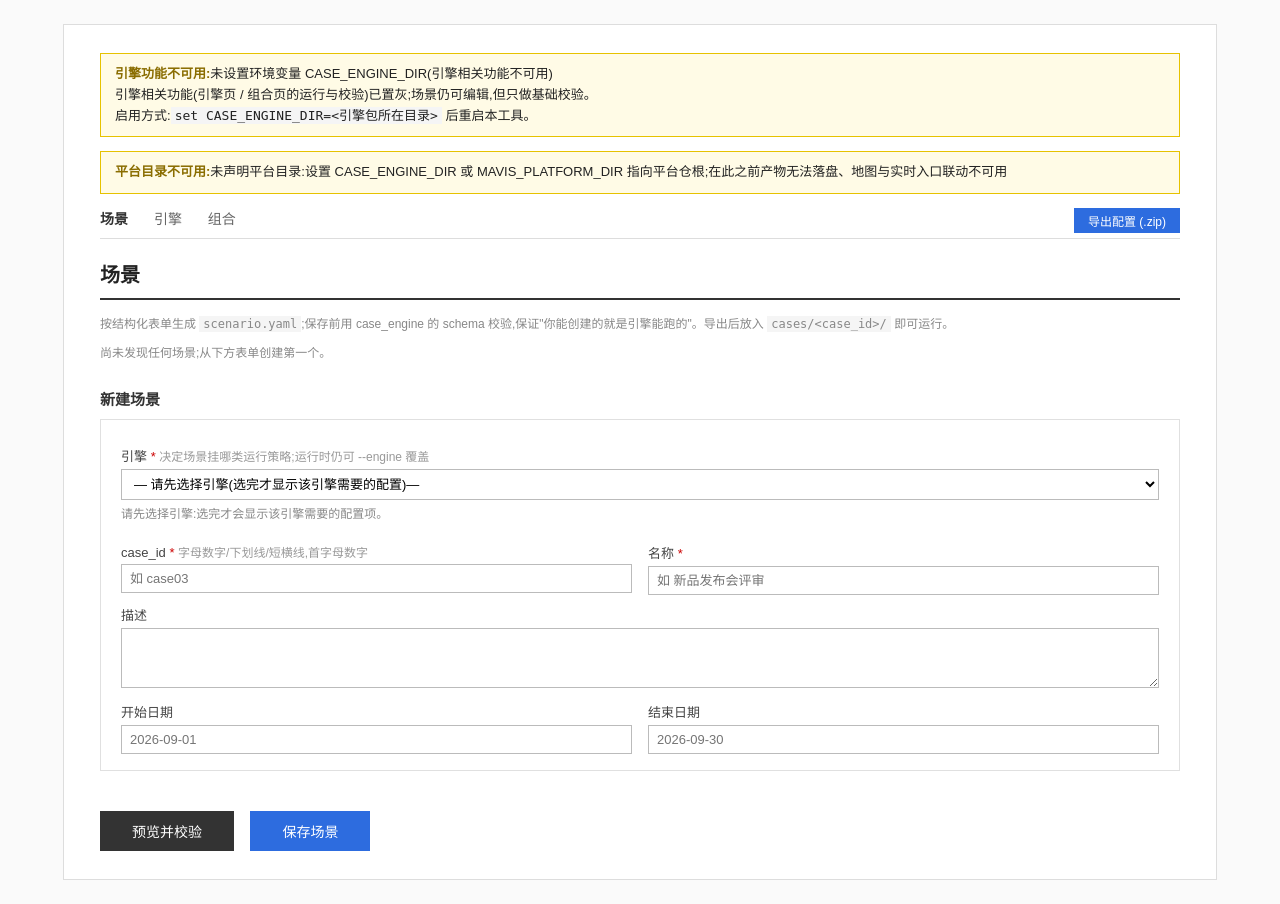
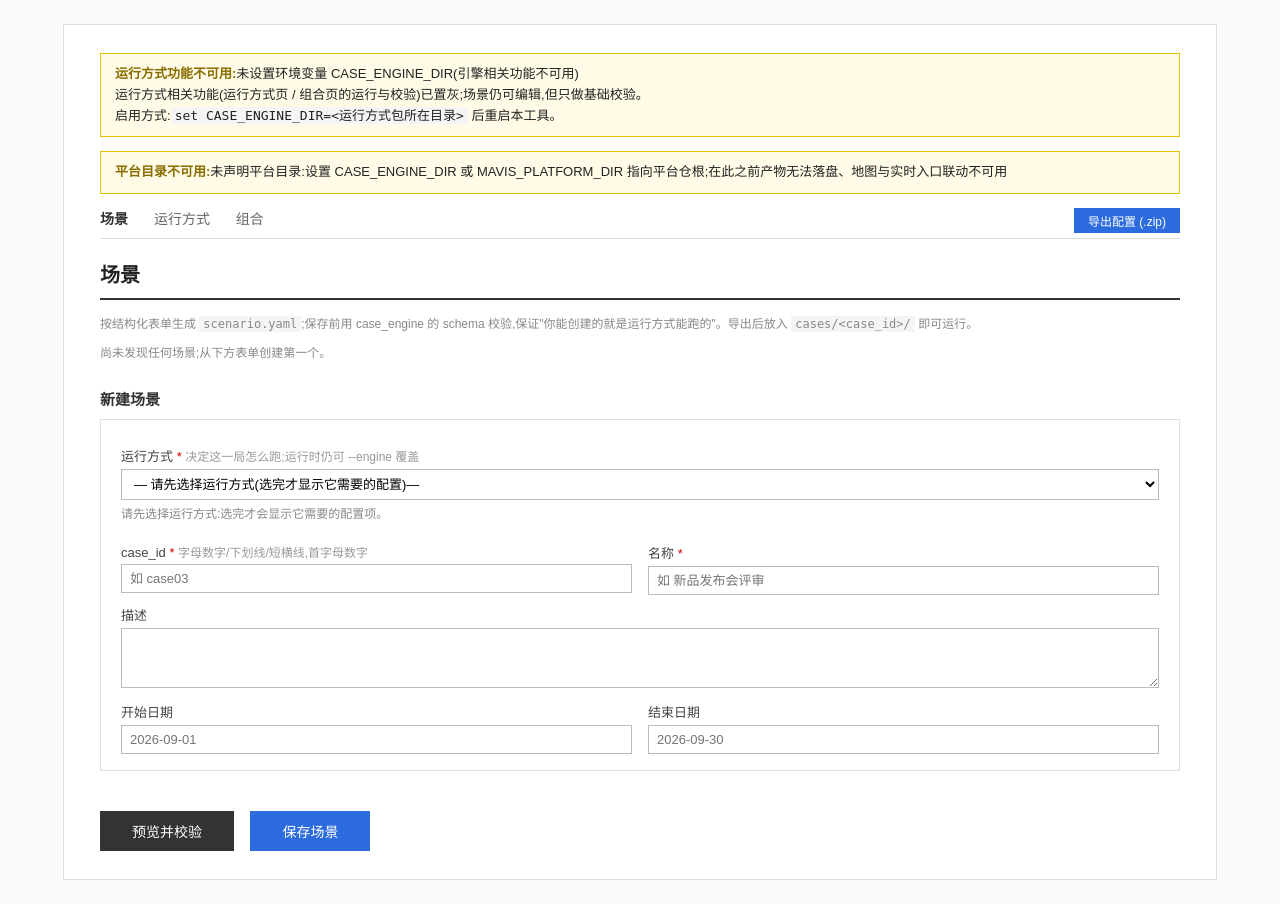
Before and after one commit to hellobs/mavis, a FastAPI app: page /scenario in a window 1280 px wide. Run offline with FastAPI, Linux system fonts and the light colour scheme.

Commit message:
refactor(config_tool): 用户可见标签「引擎」改称「运行方式」

```diff
--- a/config_tool/app.py
+++ b/config_tool/app.py
@@ -700,7 +700,7 @@ def _write_scenario_content(case_id: str, form: dict) -> dict:
         with open(os.path.join(d, "governance.json"), "w", encoding="utf-8") as f:
             json.dump({"roles": _gov["roles"]}, f, ensure_ascii=False, indent=2)
         if not _gov.get("used_engine"):
-            print("[governance] 引擎不可用,已退回本地口径: {}".format(
+            print("[governance] 运行方式不可用,已退回本地口径: {}".format(
                 _gov.get("engine_note", "")))
     if skipped_agents:
         rel["skipped_agents"] = skipped_agents
--- a/config_tool/templates/base.html
+++ b/config_tool/templates/base.html
@@ -79,16 +79,16 @@ nav a:hover { color: #333; }
 {% set rs = runtime_status() %}
 {% if not rs.available %}
 <div class="banner-warn">
-  <b>引擎功能不可用:</b>{{ rs.reason }}<br>
-  引擎相关功能(引擎页 / 组合页的运行与校验)已置灰;场景仍可编辑,但只做基础校验。<br>
-  启用方式:<code>set {{ rs.env_var }}=&lt;引擎包所在目录&gt;</code> 后重启本工具。
+  <b>运行方式功能不可用:</b>{{ rs.reason }}<br>
+  运行方式相关功能(运行方式页 / 组合页的运行与校验)已置灰;场景仍可编辑,但只做基础校验。<br>
+  启用方式:<code>set {{ rs.env_var }}=&lt;运行方式包所在目录&gt;</code> 后重启本工具。
 </div>
 {% endif %}
 {% if rs.platform_reason %}
 <div class="banner-warn"><b>平台目录不可用:</b>{{ rs.platform_reason }}</div>
 {% endif %}
 {% if rs.available and rs.platform %}
-<div class="banner-ok">引擎已就绪:{{ rs.dir }} · 平台根:{{ rs.platform }}</div>
+<div class="banner-ok">运行方式已就绪:{{ rs.dir }} · 平台根:{{ rs.platform }}</div>
 {% endif %}
 {% else %}
 <div class="banner-warn">
@@ -98,7 +98,7 @@ nav a:hover { color: #333; }
 {% endif %}
 <nav>
     <a href="/scenario" class="{{ 'active' if active == 'scenario' }}">场景</a>
-    <a href="/engines" class="{{ 'active' if active == 'engines' }}">引擎</a>
+    <a href="/engines" class="{{ 'active' if active == 'engines' }}">运行方式</a>
     <a href="/composition" class="{{ 'active' if active in ('composition', 'run') }}">组合</a>
     <button type="button" id="export-btn" style="margin:0; padding:4px 14px; font-size:12px; background:#2d6cdf; float:right;">导出配置 (.zip)</button>
 </nav>
--- a/config_tool/templates/scenario.html
+++ b/config_tool/templates/scenario.html
@@ -2,7 +2,7 @@
 {% block title %}场景 · MAVIS 配置工具{% endblock %}
 {% block content %}
 <h1>场景</h1>
-<p class="hint">按结构化表单生成 <code>scenario.yaml</code>;保存前用 case_engine 的 schema 校验,保证"你能创建的就是引擎能跑的"。导出后放入 <code>cases/&lt;case_id&gt;/</code> 即可运行。</p>
+<p class="hint">按结构化表单生成 <code>scenario.yaml</code>;保存前用 case_engine 的 schema 校验,保证"你能创建的就是运行方式能跑的"。导出后放入 <code>cases/&lt;case_id&gt;/</code> 即可运行。</p>
 
 {% if scenes %}
 <style>
@@ -18,7 +18,7 @@
 
 <h2>已发现场景(<code>cases/</code> 目录)</h2>
 <table>
-    <tr><th>case_id</th><th>名称</th><th>引擎</th><th>角色数</th><th>路径</th><th style="width:80px;"></th></tr>
+    <tr><th>case_id</th><th>名称</th><th>运行方式</th><th>角色数</th><th>路径</th><th style="width:80px;"></th></tr>
     {% for s in scenes %}
     <tr>
         <td>{{ s.case_id }}</td>
@@ -44,9 +44,9 @@
 <div id="edit-banner" class="hint" style="display:none; background:#fff7e6; padding:8px 12px; border:1px solid #f0c674; margin-bottom:12px;">正在编辑已有场景。修改后点「保存场景」即写回原 case;若想存为新场景,请改 <b>case_id</b> 再保存。</div>
 
 <div class="section">
-    <label>引擎 <span class="req">*</span> <span class="opt">决定场景挂哪类运行策略;运行时仍可 --engine 覆盖</span></label>
+    <label>运行方式 <span class="req">*</span> <span class="opt">决定这一局怎么跑;运行时仍可 --engine 覆盖</span></label>
     <select id="engine">
-           <option value="">— 请先选择引擎(选完才显示该引擎需要的配置)—</option>
+           <option value="">— 请先选择运行方式(选完才显示它需要的配置)—</option>
         {% for eid, name in engines.items() %}
         <option value="{{ eid }}">{{ eid }} — {{ name }}</option>
         {% endfor %}
@@ -158,7 +158,7 @@
 <div class="section" id="sandbox-world-section" data-engines="sandbox-value">
     <div class="section" style="margin-bottom:12px;">
         <h3>角色(完整内容 · 单一来源)</h3>
-        <p class="hint" style="margin:0 0 8px;">每行一个角色,生成完整 <code>agent.json</code>(职责/权限/规则/初始倾向/空间/人设);引擎可见的 <code>roles[]</code> 由它自动推导。</p>
+        <p class="hint" style="margin:0 0 8px;">每行一个角色,生成完整 <code>agent.json</code>(职责/权限/规则/初始倾向/空间/人设);运行方式可见的 <code>roles[]</code> 由它自动推导。</p>
         <div id="sbx-roles"></div>
         <button type="button" onclick="addSbxRole()" style="margin-top:8px; padding:6px 16px; font-size:12px; background:#555;">+ 添加角色</button>
     </div>
@@ -184,7 +184,7 @@
     <details class="adv">
       <summary>高级(可选):价值权重 / 沙盒参数 —— 不填就用默认</summary>
       <p class="hint" style="margin:10px 0 4px;">
-        这两项是<strong>可选扩展</strong>:留空保存时,场景里根本不会写这两个键,引擎按默认跑。
+        这两项是<strong>可选扩展</strong>:留空保存时,场景里根本不会写这两个键,运行方式按默认跑。
         要精细控制某几个参数时再展开 —— 常见做法是先点「按上面的角色推导」拿到骨架,再改数字。
       </p>
     <label>价值权重 <code>world.value_tendency</code> <span class="opt">JSON:{"governance": {...}, "initial_tendency": {...}};governance 同步生成 assets/governance.json</span></label>
@@ -193,7 +193,7 @@
 
     <label>沙盒参数 <code>world.params</code> <span class="opt">JSON:percept/schedule/think/chat 等</span></label>
     <textarea id="sandbox_params" style="height:60px;" placeholder='{"percept":{"mode":"box"}}'></textarea>
-    <p class="hint" style="margin:4px 0 0;"><button type="button" class="ex-btn" onclick="fillJsonExample('sandbox_params', '{"percept": {"mode": "box"}}')">填入骨架</button> 说明:percept/schedule/think/chat 等透传给引擎;留空则用默认。</p>
+    <p class="hint" style="margin:4px 0 0;"><button type="button" class="ex-btn" onclick="fillJsonExample('sandbox_params', '{"percept": {"mode": "box"}}')">填入骨架</button> 说明:percept/schedule/think/chat 等透传给运行方式;留空则用默认。</p>
     </details>
 </div>
 
@@ -463,11 +463,11 @@ function preview(){
     .then(function(res){return res.json();})
     .then(function(d){
         if(!d.ok){ showResult(("错误: "+d.errors.join("\n")), ""); return; }
-        var msg="===== scenario.yaml =====\n"+d.yaml+"\n===== 引擎校验 =====\n";
-        if(d.engine_check){ msg+="通过(引擎 schema 校验通过)\n"; }
+        var msg="===== scenario.yaml =====\n"+d.yaml+"\n===== 运行方式校验 =====\n";
+        if(d.engine_check){ msg+="通过(运行方式 schema 校验通过)\n"; }
         else { msg+="未通过: "+d.errors.join("; ")+"\n"; }
-        if(d.engine_available){ msg+="引擎可用: 是\n"; }
-        else { msg+="引擎不可用: "+(d.engine_reason||"原因未知")+"\n(已退回基础校验:能保存,但不保证能被引擎加载)\n"; }
+        if(d.engine_available){ msg+="运行方式可用: 是\n"; }
+        else { msg+="运行方式不可用: "+(d.engine_reason||"原因未知")+"\n(已退回基础校验:能保存,但不保证能被运行方式加载)\n"; }
         showResult(msg, "");
     })
     .catch(function(e){ showResult("请求失败: "+e, ""); });
@@ -479,7 +479,7 @@ function saveScene(){
         body: JSON.stringify(collectForm())})
     .then(function(res){return res.json();})
     .then(function(d){
-        if(d.ok){ showResult("已保存: "+d.path+"\n\n可直接用引擎运行: python -m case_engine run "+d.case_id, "ok"); }
+        if(d.ok){ showResult("已保存: "+d.path+"\n\n可直接运行: python -m case_engine run "+d.case_id, "ok"); }
         else { showResult("保存失败:\n"+d.errors.join("\n"), "error"); }
     })
     .catch(function(e){ showResult("请求失败: "+e, ""); });
@@ -692,12 +692,12 @@ function removeSbxCard(btn){
        });
        // 保存/预览在没选引擎时禁用,并说明原因(不静默地"点了没反应")
        document.querySelectorAll("[data-needs-engine]").forEach(function(b){
-           b.disabled=!e; b.title=e ? "" : "请先选择引擎";
+           b.disabled=!e; b.title=e ? "" : "请先选择运行方式";
        });
        if(hint){
-           if(!e){ hint.textContent="请先选择引擎:选完才会显示该引擎需要的配置项。"; }
+           if(!e){ hint.textContent="请先选择运行方式:选完才会显示它需要的配置项。"; }
            else {
-               hint.textContent="当前引擎 "+e+" 的配置项已展开;其余引擎的配置项已隐藏。";
+               hint.textContent="当前运行方式 "+e+" 的配置项已展开;其余运行方式的配置项已隐藏。";
            }
        }
    }
```
Also changed, not shown: config_tool/templates/engines.html (+12 -12 lines), config_tool/templates/run.html (+5 -5 lines).
